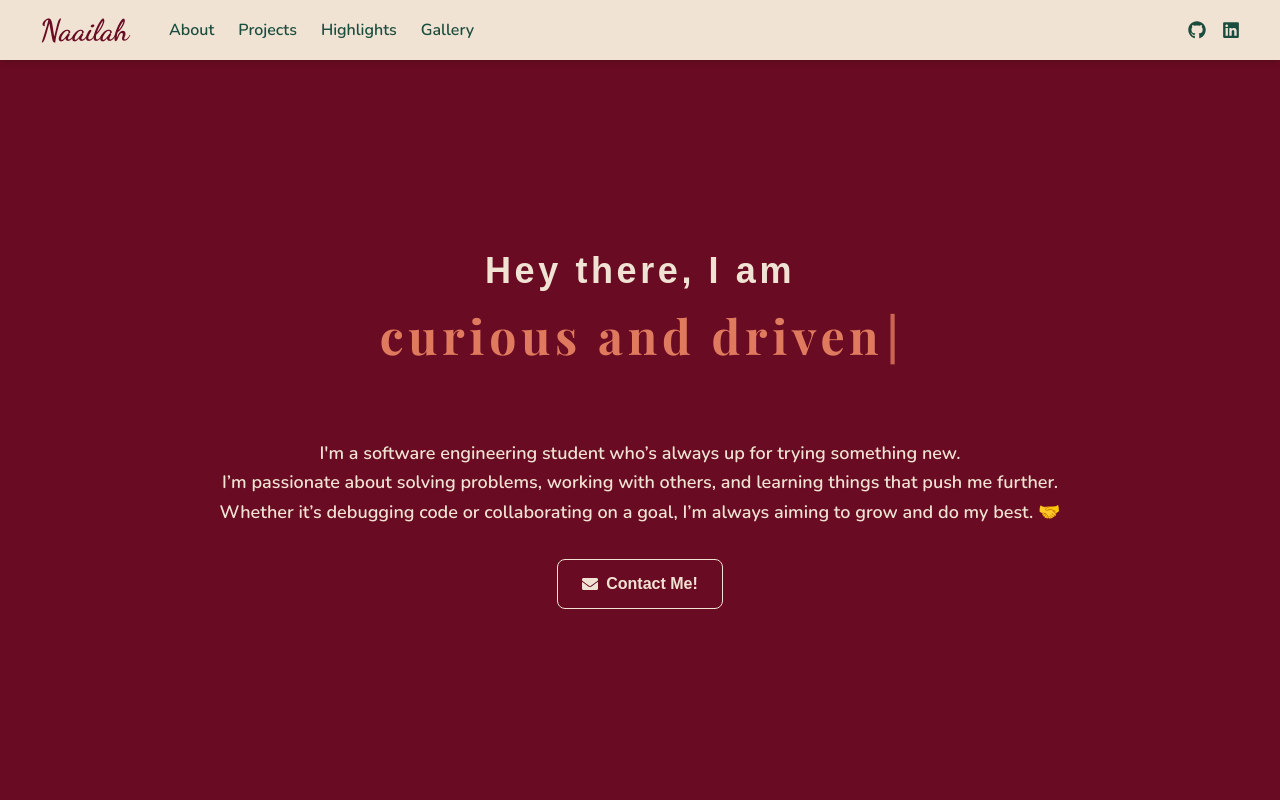
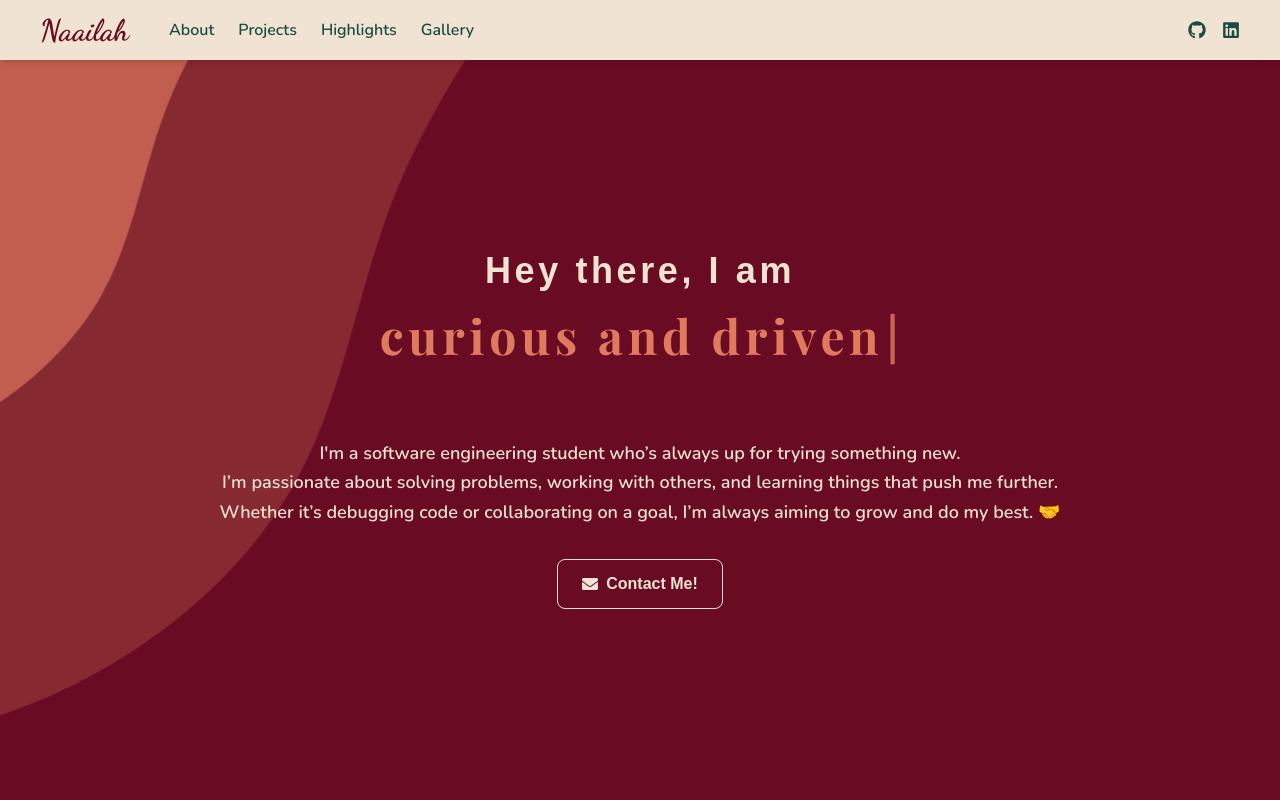
Before and after one commit to nhas0021/naailah-website, a Next.js app: page / in a window 1280 px wide. Shown: the top 800 px of the page. Built offline with nearby package versions, Linux system fonts and the light colour scheme.

Commit message:
added blob to intro

```diff
--- a/src/components/Intro.jsx
+++ b/src/components/Intro.jsx
@@ -4,8 +4,66 @@ import { FaEnvelope } from 'react-icons/fa';
 
 export default function Intro() {
   return (
-    <div className="flex items-center justify-center h-screen bg-[#690B22]">
-      <div className="text-center">
+    <div className="relative flex items-center justify-center h-screen bg-[#690B22] overflow-hidden">
+
+      {/* 🔴 SVG Background Blobs (with animation) */}
+      <div className="absolute inset-0 z-0 pointer-events-none overflow-hidden">
+        <svg
+          viewBox="0 0 960 540"
+          xmlns="http://www.w3.org/2000/svg"
+          className="w-full h-full scale-[2.5] sm:scale-[2] md:scale-[1.6] lg:scale-[1.5] xl:scale-[1.3]"
+          preserveAspectRatio="xMidYMid slice"
+        >
+          <rect x="0" y="0" width="960" height="540" fill="#690B22"></rect>
+          <defs>
+            <linearGradient id="grad1_0" x1="43.8%" y1="100%" x2="100%" y2="0%">
+              <stop offset="14.44%" stopColor="#e07a5f" />
+              <stop offset="85.55%" stopColor="#e07a5f" />
+            </linearGradient>
+            <linearGradient id="grad1_1" x1="43.8%" y1="100%" x2="100%" y2="0%">
+              <stop offset="14.44%" stopColor="#e07a5f" />
+              <stop offset="85.55%" stopColor="#a44340" />
+            </linearGradient>
+            <linearGradient id="grad1_2" x1="43.8%" y1="100%" x2="100%" y2="0%">
+              <stop offset="14.44%" stopColor="#690b22" />
+              <stop offset="85.55%" stopColor="#a44340" />
+            </linearGradient>
+            <linearGradient id="grad2_0" x1="0%" y1="100%" x2="56.3%" y2="0%">
+              <stop offset="14.44%" stopColor="#e07a5f" />
+              <stop offset="85.55%" stopColor="#e07a5f" />
+            </linearGradient>
+            <linearGradient id="grad2_1" x1="0%" y1="100%" x2="56.3%" y2="0%">
+              <stop offset="14.44%" stopColor="#a44340" />
+              <stop offset="85.55%" stopColor="#e07a5f" />
+            </linearGradient>
+            <linearGradient id="grad2_2" x1="0%" y1="100%" x2="56.3%" y2="0%">
+              <stop offset="14.44%" stopColor="#a44340" />
+              <stop offset="85.55%" stopColor="#690b22" />
+            </linearGradient>
+          </defs>
+
+          <g
+            transform="translate(700, 300)"
+            style={{ animation: 'blobFloat 8s ease-in-out infinite' }}
+          >
+            <path d="M-432 0C-418.2 -56.5 -404.4 -113.1 -376 -155.8C-347.7 -198.4 -304.8 -227.3 -270.1 -270.1C-235.4 -313 -209 -369.8 -165.3 -399.1C-121.7 -428.4 -60.8 -430.2 0 -432L0 0Z" fill="#872931" />
+            <path d="M-288 0C-278.8 -37.7 -269.6 -75.4 -250.7 -103.8C-231.8 -132.3 -203.2 -151.5 -180.1 -180.1C-157 -208.6 -139.3 -246.5 -110.2 -266.1C-81.1 -285.6 -40.6 -286.8 0 -288L0 0Z" fill="#c25e4f" />
+            <path d="M-144 0C-139.4 -18.8 -134.8 -37.7 -125.3 -51.9C-115.9 -66.1 -101.6 -75.8 -90 -90C-78.5 -104.3 -69.7 -123.3 -55.1 -133C-40.6 -142.8 -20.3 -143.4 0 -144L0 0Z" fill="#e07a5f" />
+          </g>
+
+          <g
+            transform="translate(0, 0)"
+            style={{ animation: 'blobFloatReverse 10s ease-in-out infinite' }}
+          >
+            <path d="M432 0C398.6 46.5 365.2 93.1 345.5 143.1C325.8 193.2 319.8 246.7 292.7 292.7C265.7 338.7 217.6 377.2 165.3 399.1C113 421.1 56.5 426.5 0 432L0 0Z" fill="#872931" />
+            <path d="M288 0C265.7 31 243.5 62 230.4 95.4C217.2 128.8 213.2 164.5 195.2 195.2C177.1 225.8 145.1 251.4 110.2 266.1C75.4 280.7 37.7 284.4 0 288L0 0Z" fill="#c25e4f" />
+            <path d="M144 0C132.9 15.5 121.7 31 115.2 47.7C108.6 64.4 106.6 82.2 97.6 97.6C88.6 112.9 72.5 125.7 55.1 133C37.7 140.4 18.8 142.2 0 144L0 0Z" fill="#e07a5f" />
+          </g>
+        </svg>
+      </div>
+
+      {/* 📝 Intro Text */}
+      <div className="text-center z-10 px-4">
         <h1 className="text-4xl font-extrabold text-[#F1E3D3] tracking-widest mt-15">
           Hey there, I am
         </h1>
@@ -22,7 +80,7 @@ export default function Intro() {
           />
         </h1>
 
-        <p className="max-w-8xl text-lg leading-relaxed px-3 text-[#F1E3D3] mt-20 soft-body">
+        <p className="max-w-4xl text-lg leading-relaxed px-3 text-[#F1E3D3] mt-20 soft-body mx-auto">
           I'm a software engineering student who’s always up for trying something new.<br />
           I’m passionate about solving problems, working with others, and learning things that push me further.<br />
           Whether it’s debugging code or collaborating on a goal, I’m always aiming to grow and do my best. 🤝
--- a/src/styles/globals.css
+++ b/src/styles/globals.css
@@ -39,3 +39,21 @@ body {
   font-family: "Nunito", sans-serif;
   font-weight: 600;
 }
+
+@keyframes blobFloat {
+  0%, 100% {
+    transform: translateY(0) scale(1);
+  }
+  50% {
+    transform: translateY(-20px) scale(1.02);
+  }
+}
+
+@keyframes blobFloatReverse {
+  0%, 100% {
+    transform: translateY(0) scale(1);
+  }
+  50% {
+    transform: translateY(20px) scale(1.02);
+  }
+}
```
